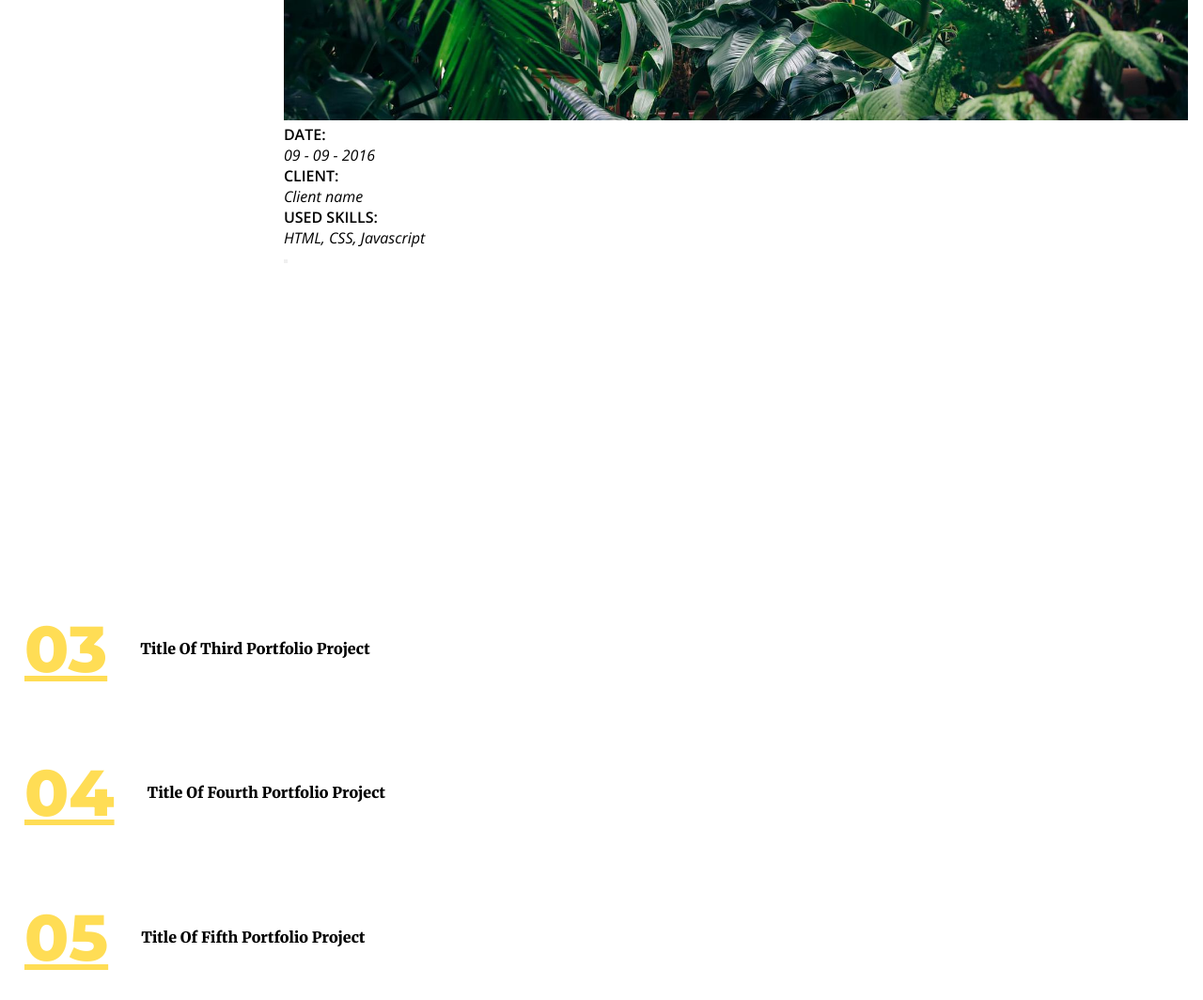
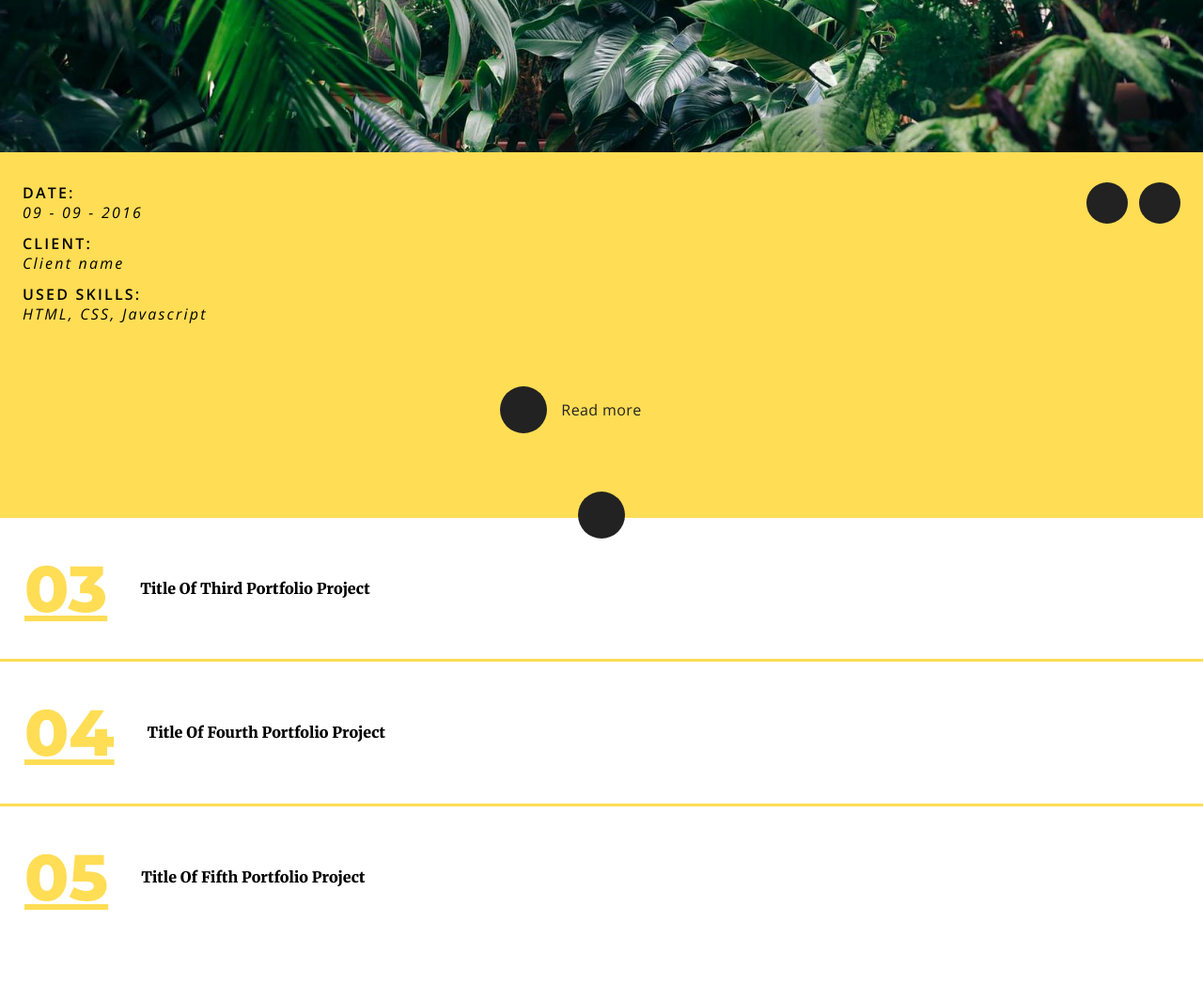
Before and after one commit to Aron-Schalk/Portfolio, a plain HTML site: page portfolio.html in a window 1280 px wide. Shown: the part 1040-2104 px from the top of the page at 94% size. After the commit the page ends 2051 px from the top, so only its background shows below. Drawn offline with nearby package versions, Linux system fonts and the light colour scheme.

Commit message:
Update styling

```diff
--- a/portfolio.html
+++ b/portfolio.html
@@ -37,11 +37,12 @@
 				<div class="portfolio-item">
 					<p class="portfolio__counter">02</p>
 					<p class="portfolio__title">Title of second portfolio project</p>
-					<div class="portfolio__content">
-						<div class="portfolio__slider">
+				</div>
+			</div>
+			<div class="site-grid__item portfolio__slider">
 				<img src="./img/1.jpg" alt="Project Image" class="portfolio__slider-image">
 			</div>
-						<div class="portfolio__details">
+			<div class="site-grid__item portfolio__details">
 				<div class="portfolio__detail-item">
 					<p class="portfolio__label">Date:</p>
 					<p class="portfolio__value">09 - 09 - 2016</p>
@@ -54,12 +55,17 @@
 					<p class="portfolio__label">Used skills:</p>
 					<p class="portfolio__value">HTML, CSS, Javascript</p>
 				</div>
-							<div class="portfolio__detail-item">
-								<button class="portfolio__detail-button"></button>
+				<div class="portfolio__detail-item portfolio__readmore-container">
+					<button class="portfolio__readmore-button"></button>
+					<a class="portfolio__readmore-text">
+						Read more
+					</a>
 				</div>
+				<div class="portfolio__detail-item portfolio__buttons">
+					<button class="portfolio__button--link"></button>
+					<button class="portfolio__button--github"></button>
 				</div>
-					</div>
-				</div>
+				<button class="portfolio__collapse-button"></button>
 			</div>
 			<div class="site-grid__item site-grid__item--white">
 				<div class="portfolio-item">
--- a/scss/style.scss
+++ b/scss/style.scss
@@ -30,7 +30,6 @@
 body {
 	width: 100%;
 	height: 100%;
-	overflow: hidden;
 }
 
 // Navigation
@@ -82,14 +81,6 @@ body {
 // Site grid
 
 .site-grid {
-	display: grid;
-	grid-template-rows:
-	calc((100vh - 47px) / 5)
-	100%
-	calc((100vh - 47px) / 5)
-	calc((100vh - 47px) / 5)
-	calc((100vh - 47px) / 5);
-	grid-gap: 3px;
 	background-color: #fff;
 
 	&__item {
@@ -97,7 +88,9 @@ body {
 		justify-content: center;
 		align-items: center;
 		flex-wrap: wrap;
+		height: calc((100vh - 47px) / 5);
 		background-color: #ffdd55;
+		margin-bottom: 3px;
 
 		&--white {
 			justify-content: flex-start;
@@ -209,18 +202,27 @@ body {
 		margin-left: auto;
 	}
 
-	&_content {
-		width: 100%;
-	}
+	// &__content {
+	// 	justify-content: flex-start;
+	// 	height: 100%;
+	// 	margin-top: -3px;
+	// }
 
-	&__slider {
+	&__slider, &__details {
+		justify-content: flex-start;
 		width: 100%;
 		height: 100%;
+		margin-top: -3px;
 
 		&-image {
 			width: 100%;
 			object-fit: cover;
 		}
+	}
+
+	&__details {
+		position: relative;
+		padding: 2em 1.5em;
 	}
 
 	&__label {
@@ -230,5 +232,67 @@ body {
 
 	&__value {
 		font: italic 300 16px Open Sans, sans-serif;
+		line-height: 20px;
+	}
+
+	&__detail-item {
+		width: 100%;
+		letter-spacing: 2.2px;
+		margin-bottom: 12px;
+	}
+
+	&__readmore-container {
+		display: flex;
+		justify-content: center;
+		align-items: center;
+		padding: 55px 0;
+		margin: 0;
+	}
+
+	&__readmore-button {
+		width: 50px;
+		height: 50px;
+		background-color: #222222;
+		border: none;
+		border-radius: 25px;
+		margin: 0 15px 0 -65px;
+	}
+
+	&__readmore-text {
+		font: normal 300 16px Open Sans, sans-serif;
+		letter-spacing: .4px;
+		color: #222222;
+	}
+
+	&__buttons {
+		display: flex;
+		position: absolute;
+		top: 2em;
+		right: 1.5em;
+		width: 100px;
+	}
+
+	&__button--link, &__button--github {
+		width: 44px;
+		height: 44px;
+		background-color: #222222;
+		border: none;
+		border-radius: 25px;
+		margin: 0;
+	}
+
+	&__button--link {
+		margin-right: 12px;
+	}
+
+	&__collapse-button {
+		position: absolute;
+		bottom: -25px;
+		left: calc(50% - 25px);
+		width: 50px;
+		height: 50px;
+		background-color: #222222;
+		border: none;
+		border-radius: 25px;
 	}
 }
```
Also changed, not shown: style.css, 1 other file. Lines whose indentation alone changed are shown as unchanged.
